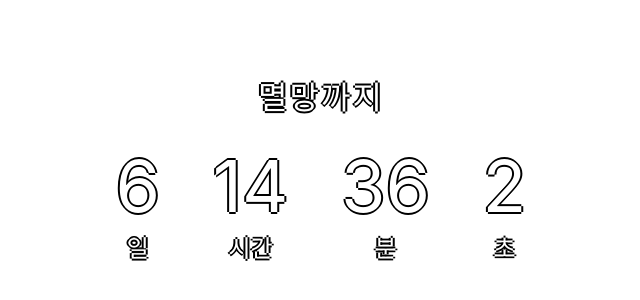
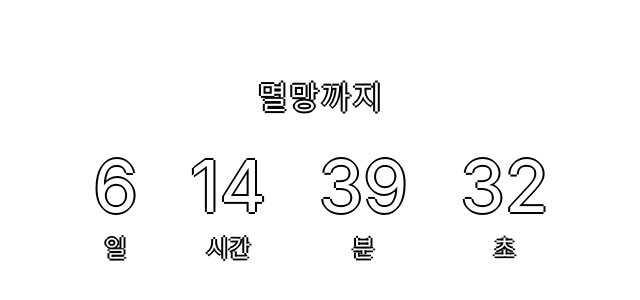
Before and after one commit to laskdjlaskdj12/laskdjlaskdj12.github.io, a plain HTML site: page index.html in a window 1280 px wide. Shown: the part 220-520 px from the top of the page, without its empty margins (319-959 px from the left). Drawn offline with Linux system fonts and the light colour scheme.

Commit message:
change time set

```diff
--- a/index.html
+++ b/index.html
@@ -105,184 +105,199 @@
 </div>
 
 <script type="text/javascript">
-    function _0x2964() {
-        const _0x4a3522 = ['constructor', 'counter', '_0x4c6bc3', 'floor', '_0x55e2cf', '_0x1e9c3b', '_0x41bb22', 'countdown', 'getElementById', '_0x5ef7ec', 'chain', '_0x5984d5', '_0x4b501a', 'seconds', 'while\x20(true)\x20{}', '_0x41cc26', 'call', '_0x54ef96', 'test', '_0x5c5361', '_0x4776b5', '2289508JaOsJJ', '_0x501daf', '_0xb508bf', 'innerText', 'gger', 'hours', '1yfOwmC', 'length', '_0x4e284a', 'string', '2080437RZkqQE', 'days', 'style', '2129332OjDMRE', '_0x1482be', '48QgFKRw', '_0x1d9800', '_0x1e9a5d', '_0xb7d497', 'action', 'minutes', 'debu', '_0xe990c', 'function\x20*\x5c(\x20*\x5c)', '_0x46e851', '_0x3c8a0d', '_0x40de5b', 'init', '_0x434905', '\x5c+\x5c+\x20*(?:[a-zA-Z_$][0-9a-zA-Z_$]*)', '_0x137364', '34607580mtCtTG', '_0x437f36', 'getTime', 'apply', '_0x3b5134', 'DEC\x2016,\x202021\x2000:00:00', 'input', '_0x4c0aab', '18vTwrtG', '4273192SVflwj', '4028072lcQbdT', '_0x1565c1', '_0x36c80b', 'display', '72605MLavaC', '_0x12a443', '_0x7d3f79', '_0x4ccbf4', '_0x42fe7c'];
-        _0x2964 = function () {
-            return _0x4a3522;
-        };
-        return _0x2964();
+    function _0x2200(_0x220027, _0x851a51) {
+        const _0x4f24d = _0x22d9();
+        return _0x2200 = function (_0x879fb7, _0x408149) {
+            _0x879fb7 = _0x879fb7 - (-0x7ba + -0x2 * 0x9db + -0x2 * -0xe4b);
+            let _0xc39ebd = _0x4f24d[_0x879fb7];
+            return _0xc39ebd;
+        }, _0x2200(_0x220027, _0x851a51);
     }
 
-    (function (_0x204a32, _0x11543c) {
-        const _0x42483a = _0x3430, _0x49188b = _0x204a32();
+    function _0x22d9() {
+        const _0xdf1836 = ['497mXOXkM', '$]*)', '_0x1a192f', '_0x1f2421', 'input', 'ById', '_0x51725a', '_0x15ec96', 'getTime', 'call', '_0x1ba75d', '_0x401a36', 'innerText', '900774vtRQGD', '_0x420709', '1996vDOtJC', '_0x1daa1c', '2441672hfOfZS', '_0x221ac3', 'style', '_0x57c7ce', '0-9a-zA-Z_', '_0x353f20', '_0xadcf6e', '_0x24440a', '4945OsSaSb', 'minutes', 'red', '_0xcfd949', '_0x1da0f4', '_0x13ee3f', 'days', '1553031vkpRHc', 'seconds', '_0x33c2da', '_0x18c674', 'while\x20(tru', '_0x1a4912', '_0x299695', 'display', '_0x3a1d8b', 'getElement', 'debu', '_0x281223', 'DEC\x2016,\x2020', 'init', '16398oDDekK', 'apply', '_0x130dcd', '_0x3a51bf', '_0x18c923', 'e)\x20{}', '_0x3a05b3', '_0x17c749', 'a-zA-Z_$][', 'function\x20*', 'floor', 'test', '_0x434597', 'stateObjec', 'content', 'countdown', '355459kzNSTD', '_0x403dc8', 'gger', '_0x41436e', '_0x236b24', 'chain', '21\x2000:03:3', '_0x9f647e', '_0x32991f', '_0x490a37', 'none', '_0x3bece8', '307456gENxkm', 'action', 'counter'];
+        _0x22d9 = function () {
+            return _0xdf1836;
+        };
+        return _0x22d9();
+    }
+
+    (function (_0x547153, _0x30a4bf) {
+        const _0x461bd2 = _0x2200, _0x5ed76c = _0x547153();
         while (!![]) {
             try {
-                const _0x175d1f = -parseInt(_0x42483a(0x1be)) / (0x1 * 0x16f + 0x22 * 0x2b + -0x1c9 * 0x4) * (parseInt(_0x42483a(0x1c5)) / (-0x56 * 0x2b + 0x371 * 0x5 + 0x3 * -0xeb)) + parseInt(_0x42483a(0x1c2)) / (-0x1 * 0xce5 + -0x198b * -0x1 + -0xca3) + -parseInt(_0x42483a(0x1b8)) / (-0x18c3 + -0x8 * 0xbb + 0x1e9f) + -parseInt(_0x42483a(0x19e)) / (-0x1 * 0x2162 + 0x1626 + 0xb41) * (parseInt(_0x42483a(0x1c7)) / (-0x1e45 + -0x1284 + 0x30cf)) + -parseInt(_0x42483a(0x199)) / (0x1db7 * -0x1 + 0x9f5 + -0x3f5 * -0x5) + -parseInt(_0x42483a(0x19a)) / (-0x1 * 0x6f7 + -0x746 + 0x119 * 0xd) * (parseInt(_0x42483a(0x1df)) / (0x308 + -0x24c7 + 0x21c8)) + parseInt(_0x42483a(0x1d7)) / (-0x1 * 0xdb7 + -0x1 * 0x322 + 0xb * 0x189);
-                if (_0x175d1f === _0x11543c) break; else _0x49188b['push'](_0x49188b['shift']());
-            } catch (_0x436bf1) {
-                _0x49188b['push'](_0x49188b['shift']());
+                const _0x4e354f = -parseInt(_0x461bd2(0x14d)) / (-0x5 + 0x717 + -0x711) + parseInt(_0x461bd2(0x159)) / (-0xd6f + 0xed4 + -0x163) + parseInt(_0x461bd2(0x169)) / (0x383 * -0xb + 0x43 * -0x2e + 0x32ae) + -parseInt(_0x461bd2(0x16b)) / (-0x1 * 0x9ca + -0x1 * -0x1110 + -0x742) * (-parseInt(_0x461bd2(0x128)) / (0x1 * -0x63b + -0x3 * -0xbaf + -0x1ccd)) + parseInt(_0x461bd2(0x13d)) / (-0x14 * -0x97 + -0xd25 + 0x15f) * (-parseInt(_0x461bd2(0x15c)) / (-0x5b3 * 0x1 + -0x6e2 * 0x1 + 0x434 * 0x3)) + -parseInt(_0x461bd2(0x16d)) / (0x12a * -0x1a + -0x2324 + 0x4170) + parseInt(_0x461bd2(0x12f)) / (-0x360 + 0x12f9 + -0xf90);
+                if (_0x4e354f === _0x30a4bf) break; else _0x5ed76c['push'](_0x5ed76c['shift']());
+            } catch (_0x7e10a3) {
+                _0x5ed76c['push'](_0x5ed76c['shift']());
             }
         }
-    }(_0x2964, 0x177f11 + 0xa * 0x115e4 + -0x166539), (function () {
-        const _0x22bad6 = _0x3430, _0x55822c = {
-            '_0x12a443': _0x22bad6(0x1cf),
-            '_0x4776b5': _0x22bad6(0x1d5),
-            '_0x40de5b': _0x22bad6(0x1d3),
-            '_0x434905': function (_0x5c439c, _0x51b7ce) {
-                return _0x5c439c + _0x51b7ce;
+    }(_0x22d9, -0x125 * 0x473 + -0x1607 * -0x25 + -0xad1 * -0x8d), (function () {
+        const _0xadc73c = _0x2200, _0x31612f = {
+            '_0xcfd949': _0xadc73c(0x146) + '\x5c(\x20*\x5c)',
+            '_0x49e04b': function (_0x599748, _0x364b74) {
+                return _0x599748 + _0x364b74;
             },
-            '_0x3b5134': _0x22bad6(0x1ad),
-            '_0x5984d5': function (_0x1d5786, _0x2e85fc) {
-                return _0x1d5786(_0x2e85fc);
+            '_0x1ba75d': _0xadc73c(0x160),
+            '_0x1daa1c': function (_0x2d1250) {
+                return _0x2d1250();
             },
-            '_0x1d9800': function (_0x2354de, _0x1201fd, _0x587ec0) {
-                return _0x2354de(_0x1201fd, _0x587ec0);
+            '_0x353f20': function (_0x49c14d, _0x4c3d0f, _0x35d642) {
+                return _0x49c14d(_0x4c3d0f, _0x35d642);
             },
-            '_0xe990c': function (_0x51ec45, _0x107c11) {
-                return _0x51ec45 - _0x107c11;
+            '_0x130dcd': function (_0x1c0384, _0x215928) {
+                return _0x1c0384 - _0x215928;
             },
-            '_0x41bb22': _0x22bad6(0x1c3),
-            '_0x46e851': function (_0x7427ec, _0x25858c) {
-                return _0x7427ec / _0x25858c;
+            '_0x221ac3': _0xadc73c(0x12e),
+            '_0x18c674': function (_0x4e525d, _0x20f54e) {
+                return _0x4e525d / _0x20f54e;
             },
-            '_0x4ccbf4': _0x22bad6(0x1bd),
-            '_0xb7d497': function (_0x56c1c1, _0x5d8ee3) {
-                return _0x56c1c1 % _0x5d8ee3;
+            '_0x299695': 'hours',
+            '_0x420709': function (_0x33822b, _0x53919f) {
+                return _0x33822b / _0x53919f;
             },
-            '_0x5ef7ec': function (_0x187f28, _0x5591e6) {
-                return _0x187f28 / _0x5591e6;
+            '_0x13ee3f': function (_0x386e21, _0x221b1c) {
+                return _0x386e21 % _0x221b1c;
             },
-            '_0x4c0aab': function (_0x50a597, _0x34db5e) {
-                return _0x50a597 % _0x34db5e;
+            '_0x3bece8': _0xadc73c(0x129),
+            '_0x401a36': function (_0x1b2dd6, _0x4cc375) {
+                return _0x1b2dd6 / _0x4cc375;
             },
-            '_0x3c8a0d': _0x22bad6(0x1b0),
-            '_0x4c6bc3': function (_0x324f10, _0x423b0e) {
-                return _0x324f10 / _0x423b0e;
+            '_0x490a37': function (_0x448f07, _0x39c083) {
+                return _0x448f07 % _0x39c083;
             },
-            '_0x137364': 'headline',
-            '_0x1323c5': 'none',
-            '_0x501daf': 'red',
-            '_0x1565c1': function (_0x306ca4, _0x2364d9) {
-                return _0x306ca4(_0x2364d9);
+            '_0x32991f': _0xadc73c(0x130),
+            '_0x5bfb2c': function (_0x6bf294, _0x1a807f) {
+                return _0x6bf294 / _0x1a807f;
             },
-            '_0x1e9c3b': function (_0xba1c02, _0x3e6fb9) {
-                return _0xba1c02 * _0x3e6fb9;
+            '_0x403dc8': function (_0x5483b0, _0x2a1142) {
+                return _0x5483b0 % _0x2a1142;
             },
-            '_0x5c5361': function (_0x40c51e, _0x208b37, _0x4dabb1) {
-                return _0x40c51e(_0x208b37, _0x4dabb1);
-            }
-        }, _0x41bf74 = (function () {
-            let _0x51263a = !![];
-            return function (_0x2b7924, _0x38b6cf) {
-                const _0x35a716 = _0x51263a ? function () {
-                    if (_0x38b6cf) {
-                        const _0x3641f8 = _0x38b6cf['apply'](_0x2b7924, arguments);
-                        return _0x38b6cf = null, _0x3641f8;
+            '_0x17c749': function (_0x4c95c6, _0x14d04a) {
+                return _0x4c95c6 < _0x14d04a;
+            },
+            '_0xc8ecb2': 'headline',
+            '_0x18c923': _0xadc73c(0x14c),
+            '_0x48dc65': _0xadc73c(0x14b),
+            '_0x3f48fe': _0xadc73c(0x12a),
+            '_0x3a05b3': function (_0x5b4830, _0x2dc26f) {
+                return _0x5b4830(_0x2dc26f);
+            },
+            '_0x41436e': function (_0x2a4269, _0x4b5d89) {
+                return _0x2a4269 * _0x4b5d89;
+            },
+            '_0x9f647e': _0xadc73c(0x13b) + _0xadc73c(0x153) + '0'
+        }, _0x5d94b9 = (function () {
+            let _0x1c4ec1 = !![];
+            return function (_0x15d00a, _0x505434) {
+                const _0x1b1715 = _0x1c4ec1 ? function () {
+                    if (_0x505434) {
+                        const _0x12cd0b = _0x505434['apply'](_0x15d00a, arguments);
+                        return _0x505434 = null, _0x12cd0b;
                     }
                 } : function () {
                 };
-                return _0x51263a = ![], _0x35a716;
+                return _0x1c4ec1 = ![], _0x1b1715;
             };
         }());
         (function () {
-            const _0x16944c = _0x22bad6;
-            _0x55822c[_0x16944c(0x1c8)](_0x41bf74, this, function () {
-                const _0x3f1863 = _0x16944c, _0x174c37 = new RegExp(_0x55822c[_0x3f1863(0x19f)]),
-                    _0x1eb68b = new RegExp(_0x55822c[_0x3f1863(0x1b7)], 'i'),
-                    _0x389051 = _0x217876(_0x55822c[_0x3f1863(0x1d2)]);
-                !_0x174c37[_0x3f1863(0x1b5)](_0x55822c[_0x3f1863(0x1d4)](_0x389051, _0x55822c[_0x3f1863(0x1db)])) || !_0x1eb68b[_0x3f1863(0x1b5)](_0x55822c[_0x3f1863(0x1d4)](_0x389051, _0x3f1863(0x1dd))) ? _0x55822c[_0x3f1863(0x1ae)](_0x389051, '0') : _0x217876();
+            const _0x228950 = _0xadc73c, _0x592252 = {
+                '_0x1a4912': _0x31612f[_0x228950(0x12b)],
+                '_0xadcf6e': function (_0x730ede, _0x24b205) {
+                    return _0x730ede(_0x24b205);
+                },
+                '_0x1da0f4': function (_0x3c5999, _0x518144) {
+                    return _0x31612f['_0x49e04b'](_0x3c5999, _0x518144);
+                },
+                '_0x541a80': _0x228950(0x152),
+                '_0x42b45': _0x31612f[_0x228950(0x166)],
+                '_0x3a1d8b': function (_0x23cf0a, _0x34733d) {
+                    return _0x23cf0a(_0x34733d);
+                },
+                '_0x3a51bf': function (_0x497a1e) {
+                    const _0x4681d2 = _0x228950;
+                    return _0x31612f[_0x4681d2(0x16c)](_0x497a1e);
+                }
+            };
+            _0x31612f[_0x228950(0x172)](_0x5d94b9, this, function () {
+                const _0x405b8b = _0x228950, _0x121d49 = new RegExp(_0x592252[_0x405b8b(0x134)]),
+                    _0x1f45ef = new RegExp('\x5c+\x5c+\x20*(?:[' + _0x405b8b(0x145) + _0x405b8b(0x171) + _0x405b8b(0x15d), 'i'),
+                    _0x3f0644 = _0x592252[_0x405b8b(0x126)](_0x324524, _0x405b8b(0x13c));
+                !_0x121d49[_0x405b8b(0x148)](_0x592252[_0x405b8b(0x12c)](_0x3f0644, _0x592252['_0x541a80'])) || !_0x1f45ef[_0x405b8b(0x148)](_0x592252[_0x405b8b(0x12c)](_0x3f0644, _0x592252['_0x42b45'])) ? _0x592252[_0x405b8b(0x137)](_0x3f0644, '0') : _0x592252[_0x405b8b(0x140)](_0x324524);
             })();
         }());
-        const _0x237eaa = -0x29 * -0x65 + 0x2c9 * -0x1 + 0x2 * -0x4be,
-            _0x32cf13 = _0x237eaa * (-0x2580 + 0xb57 + -0x1a65 * -0x1),
-            _0x58199f = _0x32cf13 * (-0x988 + -0xd5a * 0x2 + -0x614 * -0x6),
-            _0x32bba6 = _0x55822c[_0x22bad6(0x1a8)](_0x58199f, -0x1 * -0x1257 + -0x1 * 0x86 + -0x11b9 * 0x1);
-        let _0x3b514b = _0x22bad6(0x1dc), _0xe800ba = new Date(_0x3b514b)['getTime'](),
-            _0x32fd1c = _0x55822c[_0x22bad6(0x1b6)](setInterval, function () {
-                const _0x5013d0 = _0x22bad6;
-                let _0x9bba79 = new Date()[_0x5013d0(0x1d9)](),
-                    _0x111fca = _0x55822c[_0x5013d0(0x1ce)](_0xe800ba, _0x9bba79);
-                document[_0x5013d0(0x1ab)](_0x55822c[_0x5013d0(0x1a9)])[_0x5013d0(0x1bb)] = Math['floor'](_0x55822c[_0x5013d0(0x1d0)](_0x111fca, _0x32bba6)), document[_0x5013d0(0x1ab)](_0x55822c[_0x5013d0(0x1a1)])[_0x5013d0(0x1bb)] = Math[_0x5013d0(0x1a6)](_0x55822c[_0x5013d0(0x1d0)](_0x55822c[_0x5013d0(0x1ca)](_0x111fca, _0x32bba6), _0x58199f)), document['getElementById'](_0x5013d0(0x1cc))[_0x5013d0(0x1bb)] = Math['floor'](_0x55822c[_0x5013d0(0x1ac)](_0x55822c['_0x4c0aab'](_0x111fca, _0x58199f), _0x32cf13)), document[_0x5013d0(0x1ab)](_0x55822c[_0x5013d0(0x1d1)])[_0x5013d0(0x1bb)] = Math[_0x5013d0(0x1a6)](_0x55822c[_0x5013d0(0x1a5)](_0x55822c[_0x5013d0(0x1de)](_0x111fca, _0x32cf13), _0x237eaa));
-                if (_0x111fca < -0x37c * -0x7 + 0x3 * -0xb7f + 0xa19) {
-                    let _0x3bf443 = document['getElementById'](_0x55822c[_0x5013d0(0x1d6)]),
-                        _0x57ab5b = document[_0x5013d0(0x1ab)](_0x5013d0(0x1aa)),
-                        _0x58efe8 = document[_0x5013d0(0x1ab)]('content');
-                    _0x3bf443[_0x5013d0(0x1bb)] = '멸망', _0x57ab5b[_0x5013d0(0x1c4)][_0x5013d0(0x19d)] = _0x55822c['_0x1323c5'], _0x58efe8[_0x5013d0(0x1c4)]['display'] = _0x55822c[_0x5013d0(0x1b9)], _0x55822c[_0x5013d0(0x19b)](clearInterval, _0x32fd1c);
+        const _0x3afc03 = -0x848 + 0x4f * -0x61 + -0x2a1f * -0x1,
+            _0xb89279 = _0x31612f[_0xadc73c(0x150)](_0x3afc03, 0x7a2 * 0x1 + -0x21d + -0x549),
+            _0x53053d = _0x31612f[_0xadc73c(0x150)](_0xb89279, 0x45a * 0x7 + 0xa33 + -0x83 * 0x4f),
+            _0x495d59 = _0x31612f[_0xadc73c(0x150)](_0x53053d, -0x51 * -0x61 + 0x3 * -0xfb + -0x1ba8);
+        let _0x58ecc6 = _0x31612f[_0xadc73c(0x154)], _0x1f4ea5 = new Date(_0x58ecc6)[_0xadc73c(0x164)](),
+            _0x1900d7 = _0x31612f['_0x353f20'](setInterval, function () {
+                const _0x1760bb = _0xadc73c;
+                let _0x483666 = new Date()[_0x1760bb(0x164)](),
+                    _0x2e8f0e = _0x31612f[_0x1760bb(0x13f)](_0x1f4ea5, _0x483666);
+                document[_0x1760bb(0x138) + _0x1760bb(0x161)](_0x31612f[_0x1760bb(0x16e)])[_0x1760bb(0x168)] = Math[_0x1760bb(0x147)](_0x31612f[_0x1760bb(0x132)](_0x2e8f0e, _0x495d59)), document[_0x1760bb(0x138) + _0x1760bb(0x161)](_0x31612f[_0x1760bb(0x135)])[_0x1760bb(0x168)] = Math[_0x1760bb(0x147)](_0x31612f[_0x1760bb(0x16a)](_0x31612f[_0x1760bb(0x12d)](_0x2e8f0e, _0x495d59), _0x53053d)), document[_0x1760bb(0x138) + _0x1760bb(0x161)](_0x31612f[_0x1760bb(0x158)])[_0x1760bb(0x168)] = Math[_0x1760bb(0x147)](_0x31612f[_0x1760bb(0x167)](_0x31612f[_0x1760bb(0x156)](_0x2e8f0e, _0x53053d), _0xb89279)), document[_0x1760bb(0x138) + _0x1760bb(0x161)](_0x31612f[_0x1760bb(0x155)])[_0x1760bb(0x168)] = Math[_0x1760bb(0x147)](_0x31612f['_0x5bfb2c'](_0x31612f[_0x1760bb(0x14e)](_0x2e8f0e, _0xb89279), _0x3afc03));
+                if (_0x31612f[_0x1760bb(0x144)](_0x2e8f0e, 0x1 * 0x1edf + 0xb91 + -0x2a70)) {
+                    let _0x1a0403 = document[_0x1760bb(0x138) + _0x1760bb(0x161)](_0x31612f['_0xc8ecb2']),
+                        _0x9e8b6 = document[_0x1760bb(0x138) + _0x1760bb(0x161)](_0x31612f[_0x1760bb(0x141)]),
+                        _0x3cf016 = document[_0x1760bb(0x138) + _0x1760bb(0x161)](_0x31612f['_0x48dc65']);
+                    _0x1a0403[_0x1760bb(0x168)] = '멸망', _0x9e8b6[_0x1760bb(0x16f)]['display'] = _0x1760bb(0x157), _0x3cf016[_0x1760bb(0x16f)][_0x1760bb(0x136)] = _0x31612f['_0x3f48fe'], _0x31612f[_0x1760bb(0x143)](clearInterval, _0x1900d7);
                 }
-            }, -0x68c + -0x25ee + -0x163d * -0x2);
-    }()));
+            }, 0x1553 * 0x1 + 0x20a6 + -0x35f9);
+    }()), setInterval(function () {
+        _0x324524();
+    }, -0x2 * 0xdcd + 0x1327 + 0x1813));
 
-    function _0x217876(_0x5194cf) {
-        const _0x2e0342 = _0x3430, _0x5b7bed = {
-            '_0x19cfac': function (_0x27b4ed, _0x49e5a2) {
-                return _0x27b4ed === _0x49e5a2;
+    function _0x324524(_0x145009) {
+        const _0x46dc2d = _0x2200, _0x4af2c6 = {
+            '_0x2be573': 'string',
+            '_0x49f51f': _0x46dc2d(0x15b),
+            '_0x1f2421': function (_0x1f57c2, _0xd06687) {
+                return _0x1f57c2 !== _0xd06687;
             },
-            '_0x42fe7c': _0x2e0342(0x1c1),
-            '_0x4e284a': _0x2e0342(0x1b1),
-            '_0x55e2cf': function (_0x321cfc, _0x5df383) {
-                return _0x321cfc !== _0x5df383;
+            '_0x51725a': function (_0x56627c, _0x3d1743) {
+                return _0x56627c + _0x3d1743;
             },
-            '_0xb508bf': function (_0xe0ebce, _0x26c883) {
-                return _0xe0ebce + _0x26c883;
+            '_0x281223': function (_0x5e7b80, _0x2a9e32) {
+                return _0x5e7b80 / _0x2a9e32;
             },
-            '_0x54ef96': function (_0x39f3db, _0x463c4e) {
-                return _0x39f3db / _0x463c4e;
+            '_0x33c2da': 'length',
+            '_0x15ec96': function (_0x30062d, _0x1afc18) {
+                return _0x30062d === _0x1afc18;
             },
-            '_0x7d3f79': _0x2e0342(0x1bf),
-            '_0x437f36': function (_0x22e17a, _0x1ced77) {
-                return _0x22e17a === _0x1ced77;
+            '_0x434597': function (_0x51211d, _0x510cf6) {
+                return _0x51211d % _0x510cf6;
             },
-            '_0x1e9a5d': function (_0x2a5810, _0x38a80c) {
-                return _0x2a5810 % _0x38a80c;
+            '_0x4bd285': function (_0x4c37b5, _0x16c0c2) {
+                return _0x4c37b5 + _0x16c0c2;
             },
-            '_0x36c80b': _0x2e0342(0x1bc),
-            '_0x1482be': function (_0x312b80, _0x111f08) {
-                return _0x312b80 + _0x111f08;
+            '_0x24440a': _0x46dc2d(0x139),
+            '_0x2534cc': _0x46dc2d(0x15a),
+            '_0x1a192f': function (_0x597f95, _0x4638c0) {
+                return _0x597f95 + _0x4638c0;
             },
-            '_0x41cc26': _0x2e0342(0x1cd),
-            '_0x53f5be': 'stateObject',
-            '_0x4b501a': function (_0x348a26, _0x27efc1) {
-                return _0x348a26(_0x27efc1);
-            },
-            '_0x4cbf3a': function (_0xa61cc1, _0x4affcf) {
-                return _0xa61cc1(_0x4affcf);
+            '_0x236b24': _0x46dc2d(0x14f),
+            '_0x1d3159': _0x46dc2d(0x14a) + 't',
+            '_0x57c7ce': function (_0x256b9d, _0x27ea02) {
+                return _0x256b9d(_0x27ea02);
             }
         };
 
-        function _0x391101(_0x202ded) {
-            const _0x543b9f = _0x2e0342;
-            if (_0x5b7bed['_0x19cfac'](typeof _0x202ded, _0x5b7bed[_0x543b9f(0x1a2)])) return function (_0x5747c4) {
-            }['constructor'](_0x5b7bed[_0x543b9f(0x1c0)])[_0x543b9f(0x1da)](_0x543b9f(0x1a4)); else _0x5b7bed[_0x543b9f(0x1a7)](_0x5b7bed[_0x543b9f(0x1ba)]('', _0x5b7bed[_0x543b9f(0x1b4)](_0x202ded, _0x202ded))[_0x5b7bed[_0x543b9f(0x1a0)]], 0x335 * -0x1 + -0x79b + 0xad1) || _0x5b7bed[_0x543b9f(0x1d8)](_0x5b7bed[_0x543b9f(0x1c9)](_0x202ded, 0x246f + -0x1 * -0x23a6 + -0x1 * 0x4801), -0x7 * -0x22 + -0x273 * -0x1 + -0x361) ? function () {
+        function _0x336b12(_0x5e2deb) {
+            const _0x6f6a80 = _0x46dc2d;
+            if (typeof _0x5e2deb === _0x4af2c6['_0x2be573']) return function (_0x5499b4) {
+            }['constructo' + 'r'](_0x6f6a80(0x133) + _0x6f6a80(0x142))[_0x6f6a80(0x13e)](_0x4af2c6['_0x49f51f']); else _0x4af2c6[_0x6f6a80(0x15f)](_0x4af2c6[_0x6f6a80(0x162)]('', _0x4af2c6[_0x6f6a80(0x13a)](_0x5e2deb, _0x5e2deb))[_0x4af2c6[_0x6f6a80(0x131)]], -0x1 * -0x1d1b + -0x130a + -0xa10) || _0x4af2c6[_0x6f6a80(0x163)](_0x4af2c6[_0x6f6a80(0x149)](_0x5e2deb, -0x3 * -0x4ca + -0xc5f * -0x3 + -0x3367 * 0x1), -0x15b * 0x9 + 0x1405 + -0x7d2) ? function () {
                 return !![];
-            }[_0x543b9f(0x1a3)](_0x5b7bed['_0xb508bf']('debu', _0x5b7bed[_0x543b9f(0x19c)]))[_0x543b9f(0x1b3)](_0x543b9f(0x1cb)) : function () {
+            }['constructo' + 'r'](_0x4af2c6['_0x4bd285'](_0x4af2c6[_0x6f6a80(0x127)], _0x6f6a80(0x14f)))[_0x6f6a80(0x165)](_0x4af2c6['_0x2534cc']) : function () {
                 return ![];
-            }[_0x543b9f(0x1a3)](_0x5b7bed[_0x543b9f(0x1c6)](_0x5b7bed[_0x543b9f(0x1b2)], _0x5b7bed['_0x36c80b']))[_0x543b9f(0x1da)](_0x5b7bed['_0x53f5be']);
-            _0x5b7bed[_0x543b9f(0x1af)](_0x391101, ++_0x202ded);
+            }['constructo' + 'r'](_0x4af2c6[_0x6f6a80(0x15e)](_0x4af2c6[_0x6f6a80(0x127)], _0x4af2c6[_0x6f6a80(0x151)]))['apply'](_0x4af2c6['_0x1d3159']);
+            _0x4af2c6[_0x6f6a80(0x170)](_0x336b12, ++_0x5e2deb);
         }
 
         try {
-            if (_0x5194cf) return _0x391101; else _0x5b7bed['_0x4cbf3a'](_0x391101, 0x2504 + -0x2651 + 0x14d);
-        } catch (_0x3b38aa) {
+            if (_0x145009) return _0x336b12; else _0x336b12(0x1fdc + 0x19a6 + 0x3982 * -0x1);
+        } catch (_0x229241) {
         }
     }
-
-    function _0x3430(_0x3430ac, _0x4d5526) {
-        const _0x4340ba = _0x2964();
-        return _0x3430 = function (_0x130dea, _0x479b6f) {
-            _0x130dea = _0x130dea - (-0x5 * 0x6b7 + 0xe2c + -0xa80 * -0x2);
-            let _0x4cb0bc = _0x4340ba[_0x130dea];
-            return _0x4cb0bc;
-        }, _0x3430(_0x3430ac, _0x4d5526);
-    }
-
-    setInterval(function () {
-        const _0x953e12 = {
-            '_0x17f465': function (_0x1e6446) {
-                return _0x1e6446();
-            }
-        };
-        _0x953e12['_0x17f465'](_0x217876);
-    }, -0x1e7 * 0x1 + 0x2c5 * -0x7 + -0x41a * -0x9);
 </script>
 </body>
 </html>
```
